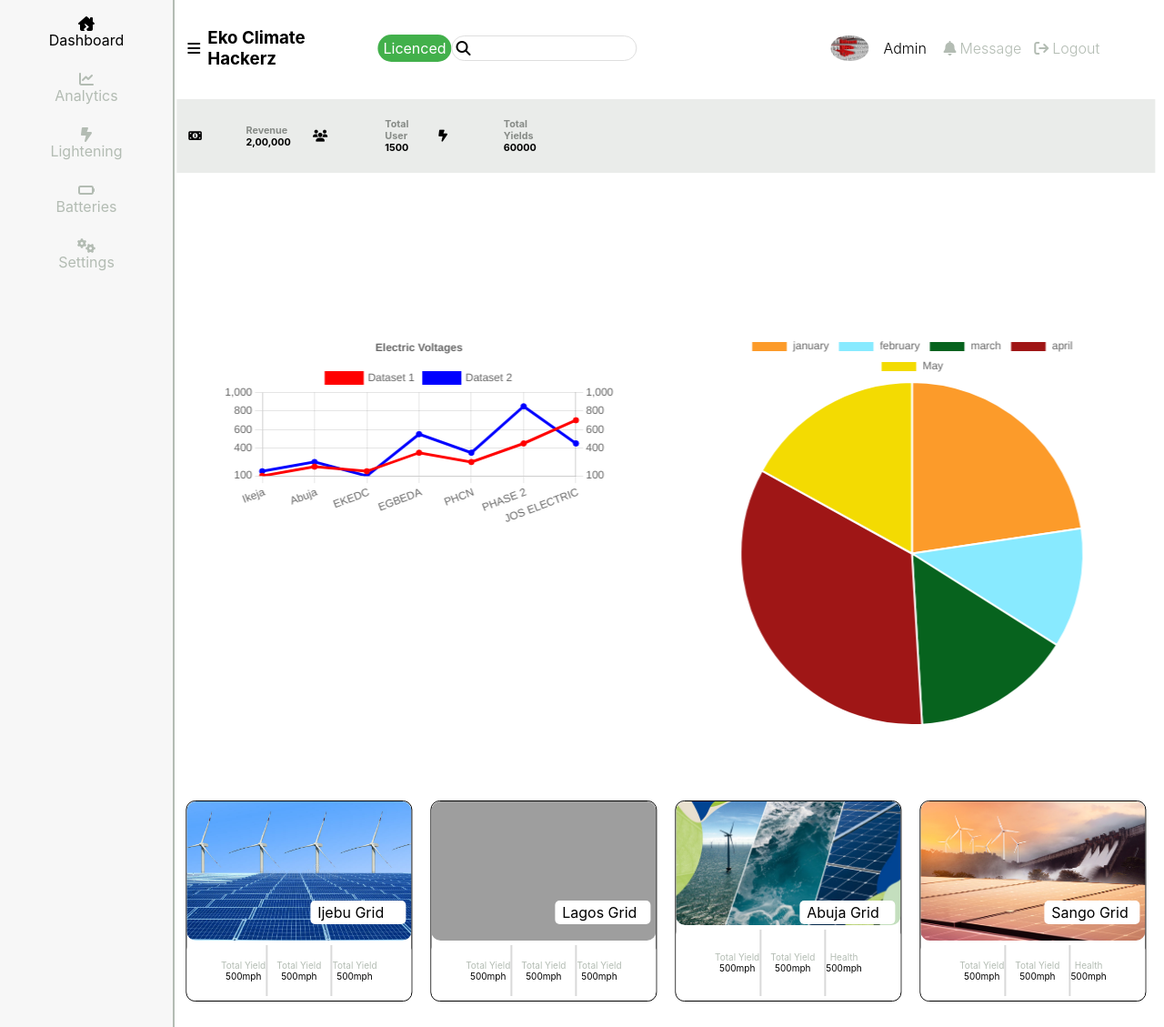
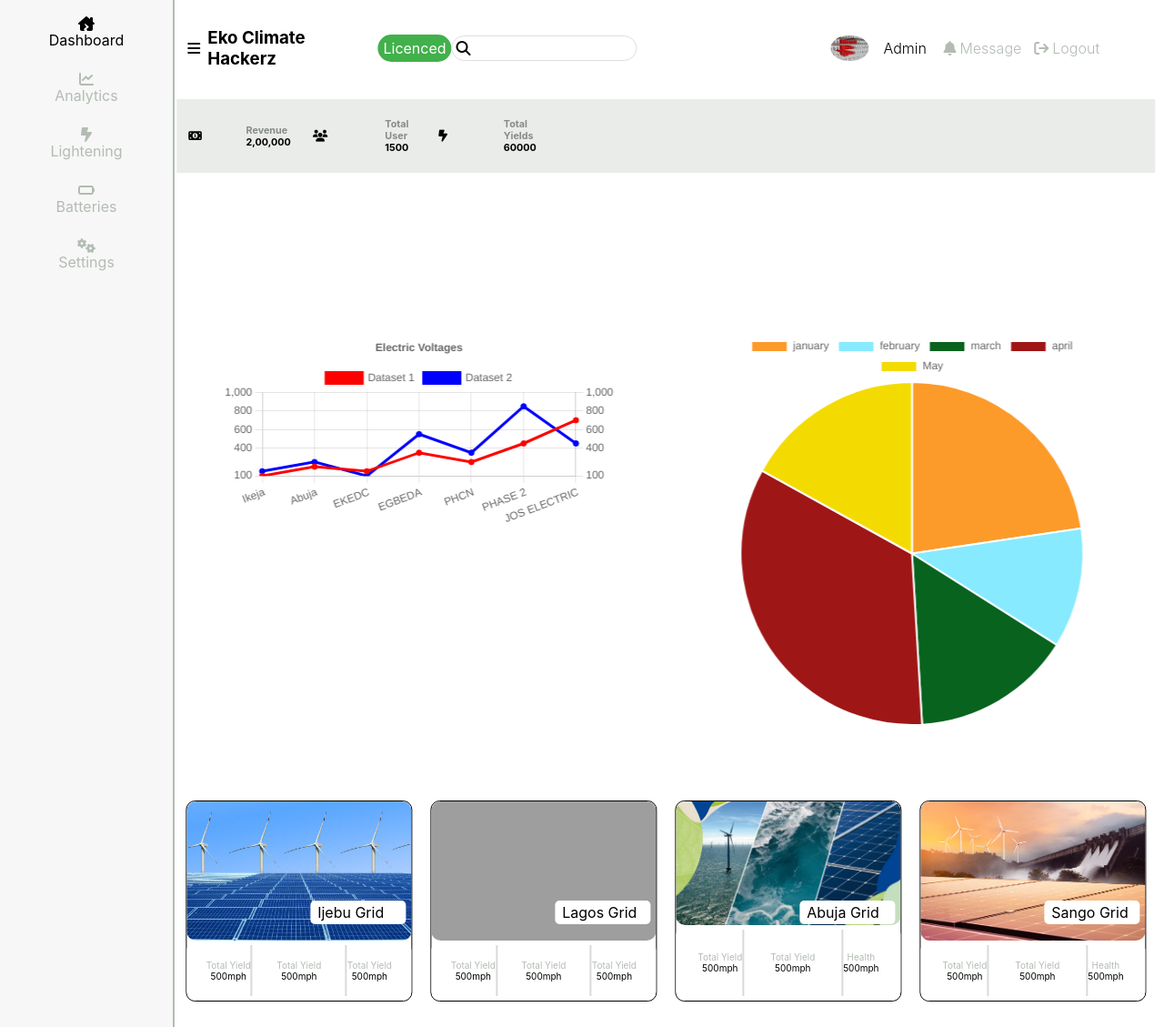
Before and after one commit to Zedtek-me/Climathon_with_django, a Django app: page /dashboard/ in a window 1280 px wide. Shown: the whole page at 91% size. Run offline with Django 4.2, Linux system fonts and the light colour scheme; some libraries are stand-ins or nearby versions; grey boxes are pictures that could not be loaded.

Commit message:
in progress

```diff
--- a/climathonApp/static/css/index.css
+++ b/climathonApp/static/css/index.css
@@ -376,7 +376,7 @@ ul#largeNav{
 
 .gridHealth{/*the gridHealth containers within the enterprise-stat*/
     display: flex;
-    justify-content: center;
+    justify-content: space-evenly;
     align-items: left;
     text-align: center;
     background-color: white;
```
